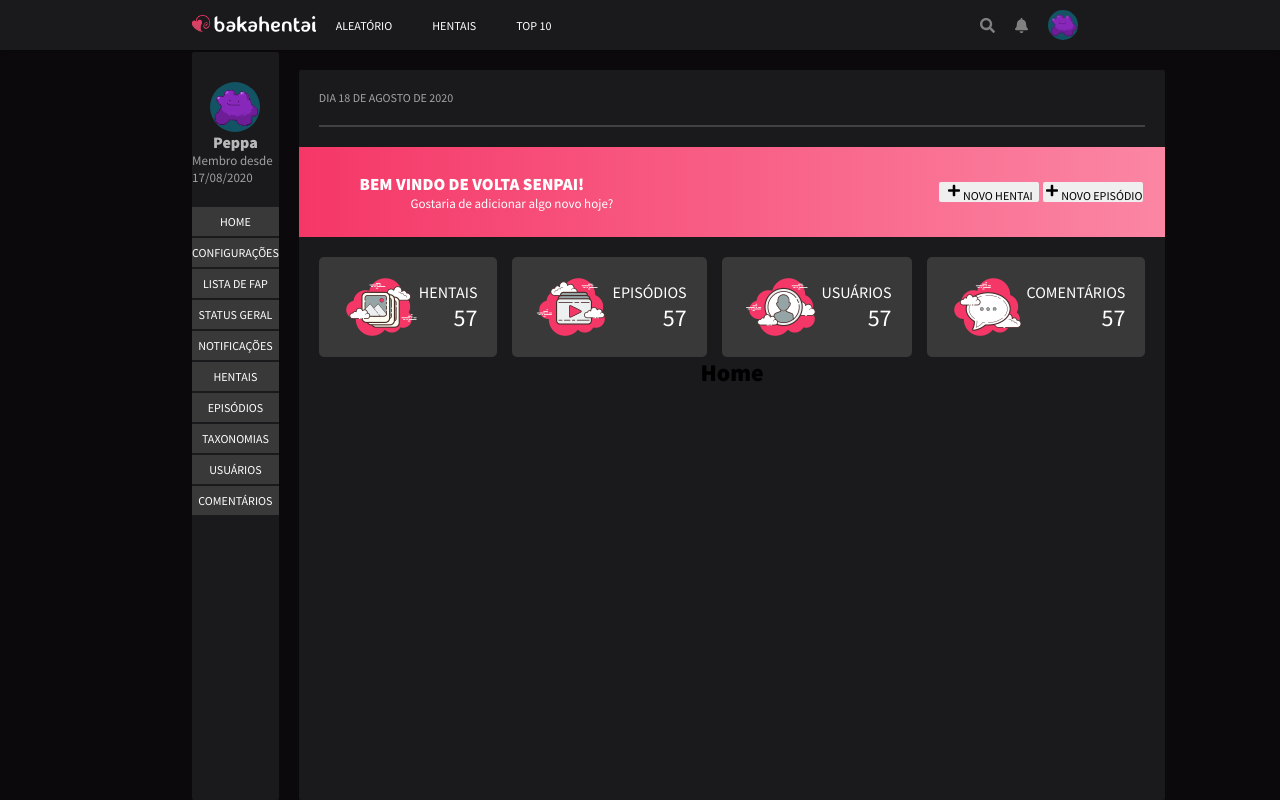
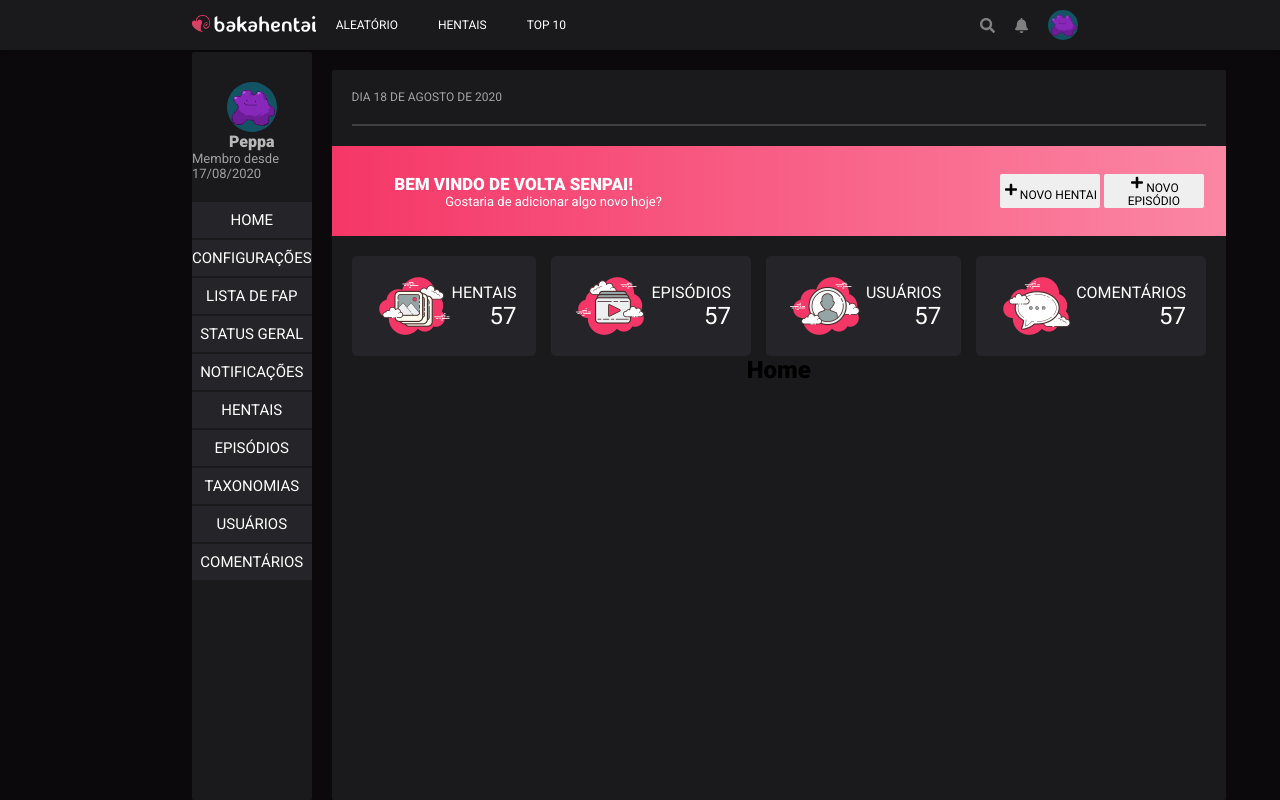
Before and after one commit to PeppoDev/bakahentai-dashboard, a React (Create React App) app: page / in a window 1280 px wide. Built offline with nearby package versions, Linux system fonts and the light colour scheme.

Commit message:
change css and fonts

```diff
--- a/src/assets/styles/global.scss
+++ b/src/assets/styles/global.scss
@@ -1,10 +1,11 @@
-@import url('https://fonts.googleapis.com/css2?family=Source+Sans+Pro:wght@400;900&display=swap');
+@import url("https://fonts.googleapis.com/css2?family=Source+Sans+Pro:wght@400;900&display=swap");
+@import url('https://fonts.googleapis.com/css2?family=Roboto:wght@400;900&display=swap');
 
 :root {
   font-size: 60%;
   --color-background: #0b090c;
   --color-boxes: #1a1a1c;
-  --color-menu: #393939;
+  --color-menu: #252529;
   --color-menu-hover: #2b2a2a;
   --color-primary-pink: #f53767;
 }
@@ -26,7 +27,6 @@
   background-color: var(--color-background);
 }
 
-
 #root {
   display: flex;
   align-items: center;
@@ -37,11 +37,9 @@
 button,
 body,
 textarea {
-  font: 500 1.6rem 'Source Sans Pro';
+  font: 500 1.6rem 'Roboto', "Source Sans Pro";
   color: var(--color-text-base);
 }
-
-
 
 @media screen and (min-width: 700px) {
   :root {
--- a/src/components/MenuAside/styles.scss
+++ b/src/components/MenuAside/styles.scss
@@ -2,7 +2,7 @@
     display: flex;
     flex-direction: column;
     height: calc(100% - 2px);
-    width: 25rem;
+    width: 28rem;
     max-width: 280px;
     background-color: var(--color-boxes);
     border-radius: 2px;
@@ -33,11 +33,11 @@
         text-transform: uppercase;
         background-color: var(--color-menu);
         border: 0;
-        color: white;
+        color: #fff;
         margin: 1px 0;
-        font-size: 1.2rem;
-        padding: 0.7rem 0;
-        transition: 0.2s ease;
+        font-size: 1.5rem;
+        padding: 0.9rem 0;
+        transition: .2s ease;
         text-decoration: none;
         justify-content: center;
         align-items: center;
```
